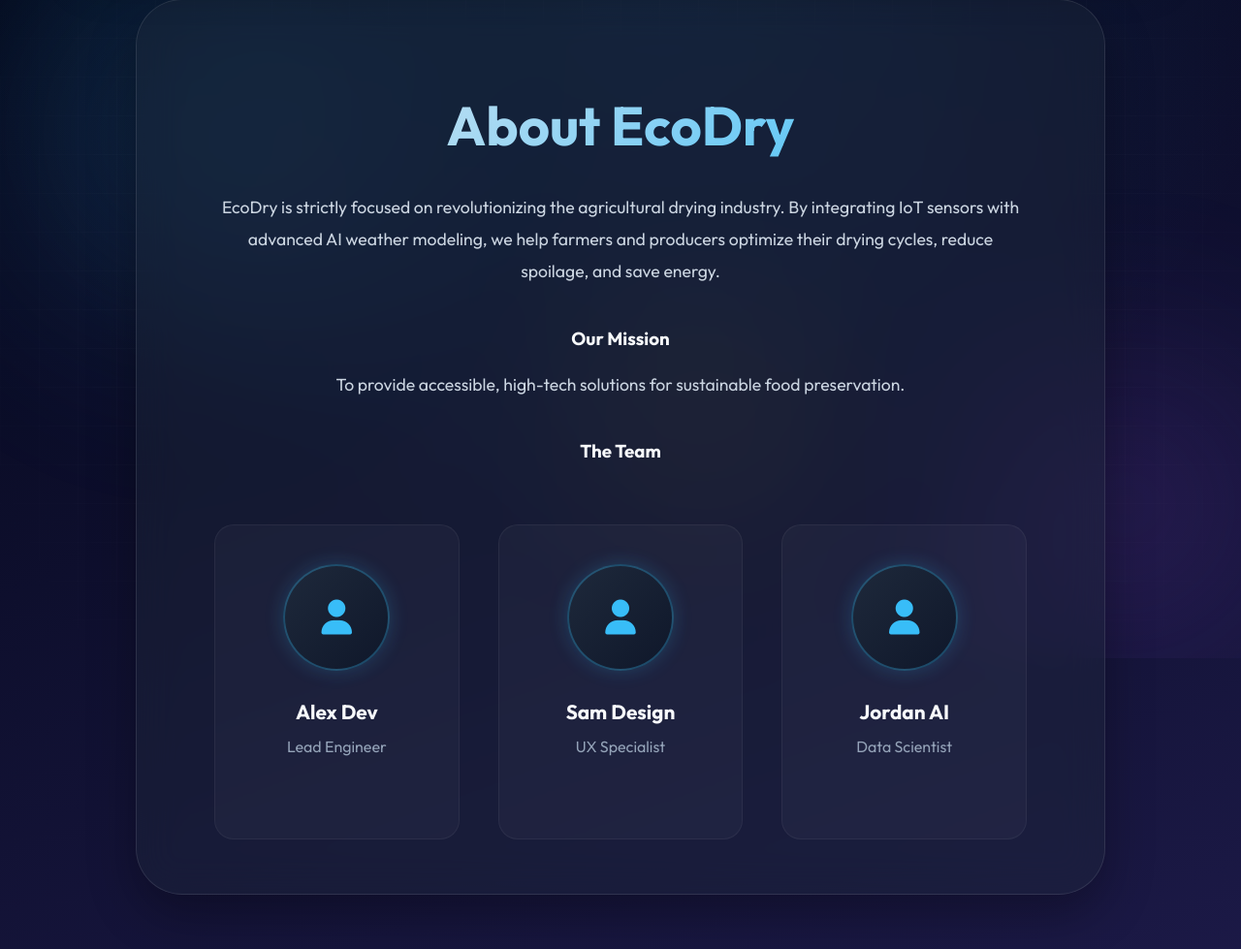
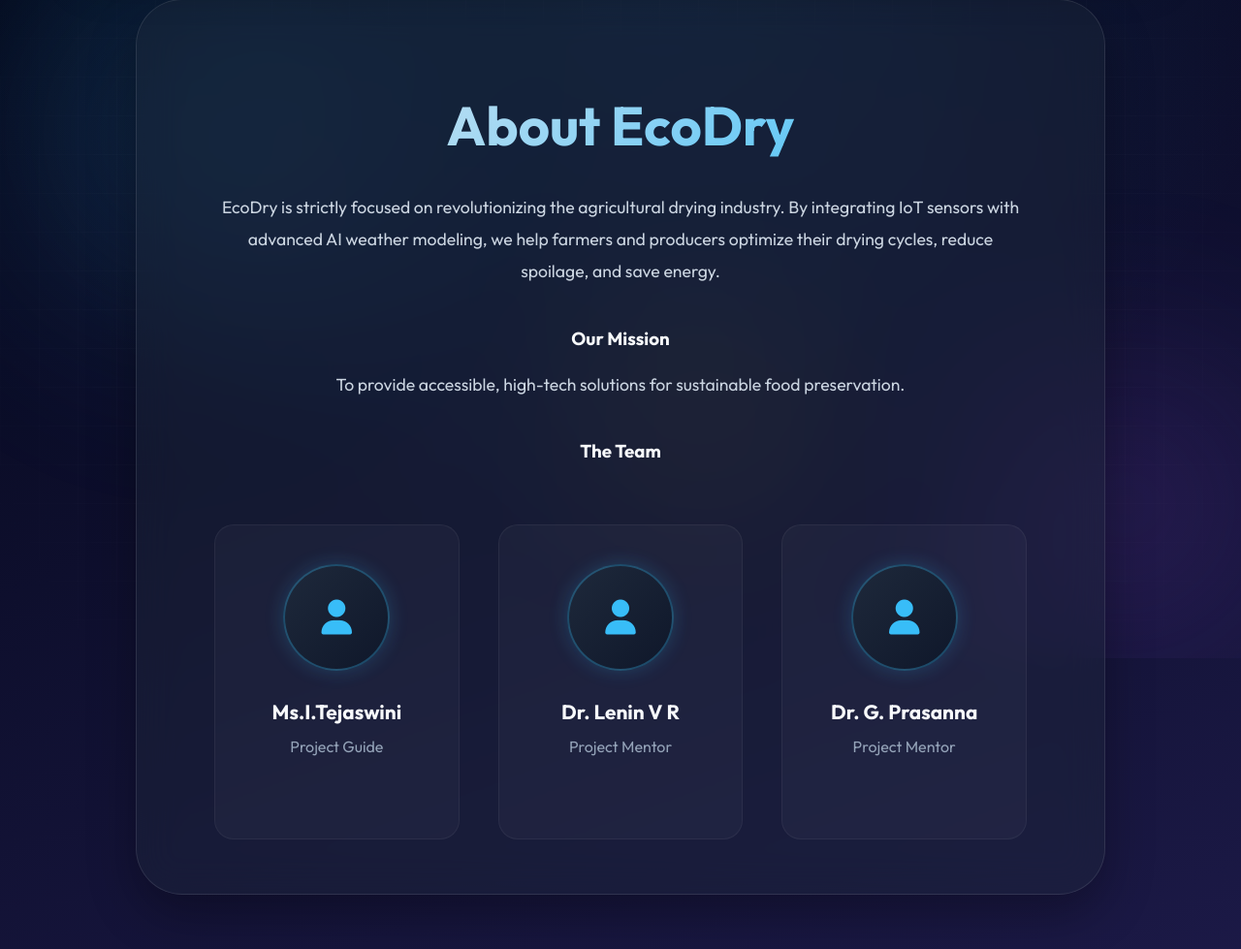
Before and after one commit to Praharshini0409/Final-Inte-project, a Flask app: page /about in a window 1280 px wide. Shown: the part 121-1100 px from the top of the page at 97% size. Run offline with Flask 3, Linux system fonts and the light colour scheme; parts of the project's set-up code (start-up, migrations or seed data) failed here and were passed over.

Commit message:
Changed about page

```diff
--- a/templates/about.html
+++ b/templates/about.html
@@ -51,18 +51,18 @@
         <div class="team-grid">
             <div class="team-member">
                 <div class="member-avatar"><i class="fa-solid fa-user"></i></div>
-                <h4>Alex Dev</h4>
-                <p>Lead Engineer</p>
+                <h4>Ms.I.Tejaswini</h4>
+                <p>Project Guide</p>
             </div>
             <div class="team-member">
                 <div class="member-avatar"><i class="fa-solid fa-user"></i></div>
-                <h4>Sam Design</h4>
-                <p>UX Specialist</p>
+                <h4>Dr. Lenin V R</h4>
+                <p>Project Mentor</p>
             </div>
             <div class="team-member">
                 <div class="member-avatar"><i class="fa-solid fa-user"></i></div>
-                <h4>Jordan AI</h4>
-                <p>Data Scientist</p>
+                <h4>Dr. G. Prasanna</h4>
+                <p>Project Mentor</p>
             </div>
         </div>
     </div>
```
